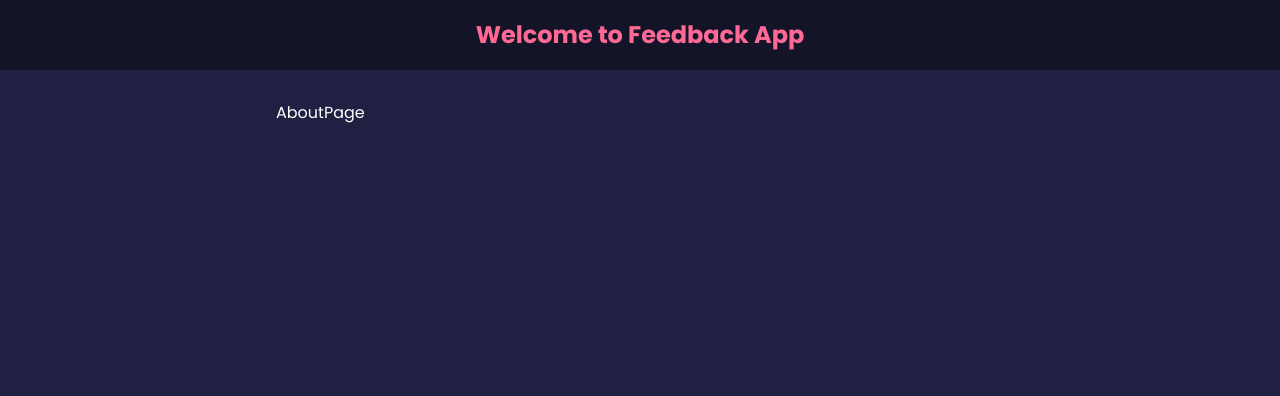
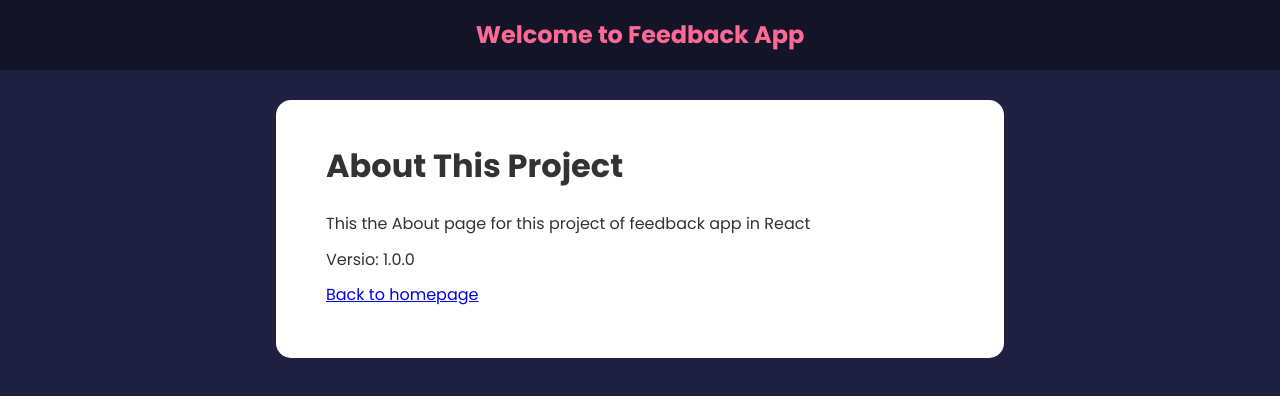
Before and after one commit to milan-vishnoi/Feedback-app, a React (Create React App) app: page /about in a window 1280 px wide. Shown: the top 396 px of the page. Built offline with nearby package versions, Linux system fonts and the light colour scheme.

Commit message:
Added details in AboutPage

```diff
--- a/src/pages/AboutPage.jsx
+++ b/src/pages/AboutPage.jsx
@@ -1,7 +1,18 @@
+import Card from "../components/shared/Card";
+
 function AboutPage() {
   return (
-    <div>AboutPage</div>
+    <Card>
+       <div className="about">
+        <h1>About This Project</h1>
+        <p>This the About page for this project of feedback app in React </p>
+         <p>Versio: 1.0.0</p>
+         <p>
+            <a href="/">Back to homepage</a>
+         </p>
+       </div>
+    </Card>
   )
 }
 
-export default AboutPage
+export default AboutPage;
```
